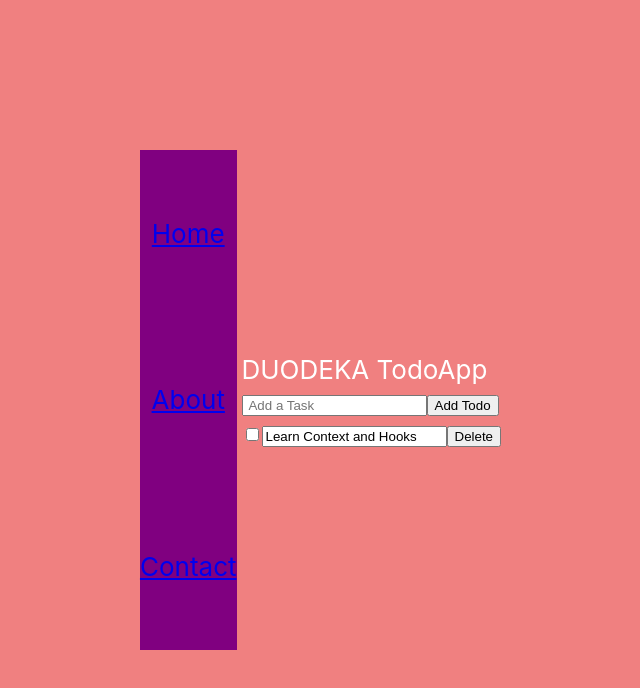
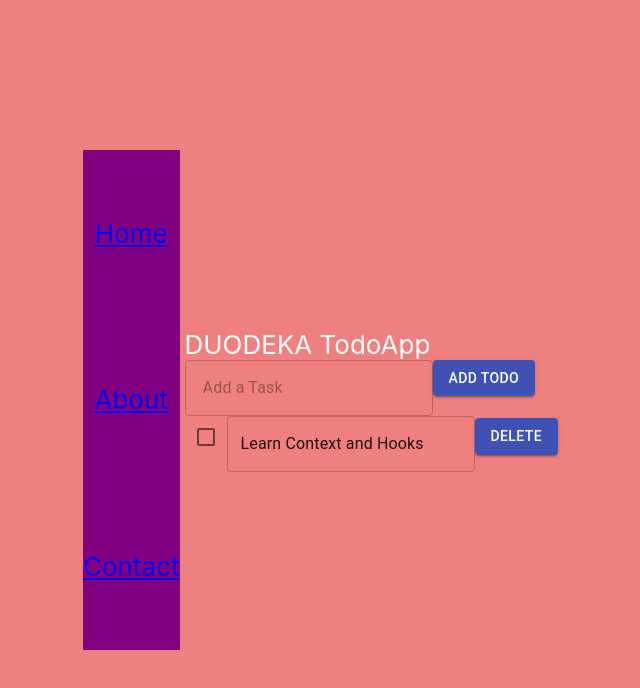
Before and after one commit to kumkumsingh/todoapp, a React (Create React App) app: page / in a window 1280 px wide. Shown: the top 688 px of the page, without its empty margins (322-962 px from the left). Built offline with nearby package versions, Linux system fonts and the light colour scheme.

Commit message:
added material-ui

```diff
--- a/package.json
+++ b/package.json
@@ -3,6 +3,7 @@
   "version": "0.1.0",
   "private": true,
   "dependencies": {
+    "@material-ui/core": "^4.8.0",
     "@testing-library/jest-dom": "^4.2.4",
     "@testing-library/react": "^9.4.0",
     "@testing-library/user-event": "^7.2.1",
--- a/src/App.js
+++ b/src/App.js
@@ -5,6 +5,7 @@ import { Route, BrowserRouter } from "react-router-dom";
 import About from "./components/About";
 import Contact from "./components/Contact";
 import Home from './components/Home'
+import { TodoState } from "./contexts/Todo";
 
 function App() {
   return (
@@ -21,3 +22,5 @@ function App() {
 }
 
 export default App;
+// Expose the GlobalState object to the window
+window.TodoState = TodoState;
--- a/src/components/About.js
+++ b/src/components/About.js
@@ -1,11 +1,9 @@
-import React, { Component } from 'react'
+import React from 'react'
 
-export default class About extends Component {
-    render() {
-        return (
-            <div>
-               Its a About Page
-            </div>
-        )
-    }
+export default function About() {
+    return (
+        <div>
+            Its a about page .....
+        </div>
+    )
 }
--- a/src/components/Home.js
+++ b/src/components/Home.js
@@ -1,7 +1,7 @@
 import React from 'react'
 import TodoList from './TodoList';
 import Todo from "../contexts/Todo";
-import { TodoState } from "../contexts/Todo";
+
 
 export default function Home() {
     return (
@@ -11,5 +11,3 @@ export default function Home() {
         </div>
     )
 }
-// Expose the GlobalState object to the window
-window.TodoState = TodoState;
--- a/src/components/TodoList.js
+++ b/src/components/TodoList.js
@@ -1,8 +1,8 @@
 import React, { useState } from "react";
 import { TodoState } from "../contexts/Todo";
-// import { makeStyles } from '@material-ui/core/styles';
-// import Button from '@material-ui/core/Button';
-//import Checkbox from '@material-ui/core/Checkbox';
+import Button from '@material-ui/core/Button';
+import Checkbox from '@material-ui/core/Checkbox';
+import TextField from '@material-ui/core/TextField';
 // Create a shorthand Hook for using the GlobalState
 const useTodoState = () => React.useContext(TodoState);
 
@@ -15,7 +15,7 @@ export default function TodoList() {
     setNewTodo({ title: e.target.value });
   }
 
-  function handleSubmit(event) {
+  function handleSubmit() {
     console.log("submitting");
     TodoState.set({
       todos: [...todos, { ...newTodo, id: todos.length + 1 }]
@@ -63,30 +63,33 @@ export default function TodoList() {
   return (
     <div>
     <div>DUODEKA TodoApp</div>
-      <input
+      <TextField
         placeholder=" Add a Task"
         value={newTodo.title}
         name="title"
         onChange={addNewTodo}
-      ></input>
-      <button type="submit" onClick={handleSubmit}>
+        variant="outlined"
+      ></TextField>
+      <Button variant="contained" color="primary" onClick={handleSubmit}>
         Add Todo
-      </button>
+      </Button>
       {todos.map(todo => {
         return (
           <div key={todo.id}>
             <div>
-              <input
+              <Checkbox
                 type="checkbox"
                 onChange={() => completedTodo(todo.id)}
                 defaultChecked={todo.completed}
+                color="primary"
               />
-              <input
+              <TextField
                 value={todo.title}
                 name="title"
                 onChange={e => updateTodo(e.target.value, todo.id)}
-              ></input>
-              <button onClick={() => deleteTodo(todo.id)}>Delete</button>
+                variant="outlined"
+              ></TextField>
+              <Button variant="contained" color="primary" onClick={() => deleteTodo(todo.id)}>Delete</Button>
             </div>
           </div>
         );
--- a/src/contexts/Todo.js
+++ b/src/contexts/Todo.js
@@ -1,6 +1,4 @@
 import React, { createContext, Component } from "react";
-//import Home from '../components/Home'
-//import uuid from "uuid/v1";
 
 const initialTodoState = [{ title: "Learn Context and Hooks", id: 1 , completed: false}]
 
@@ -38,7 +36,7 @@ export default class Todo extends Component {
     return (
       // Pass the current value of GlobalState, based on this components' State, down
       <TodoState.Provider value={todos}>
-        <Home />
+        <Home/>
       </TodoState.Provider>
     );
   }
```
Also changed, not shown: 1 other file (tests, documents, lock files or other folders).
